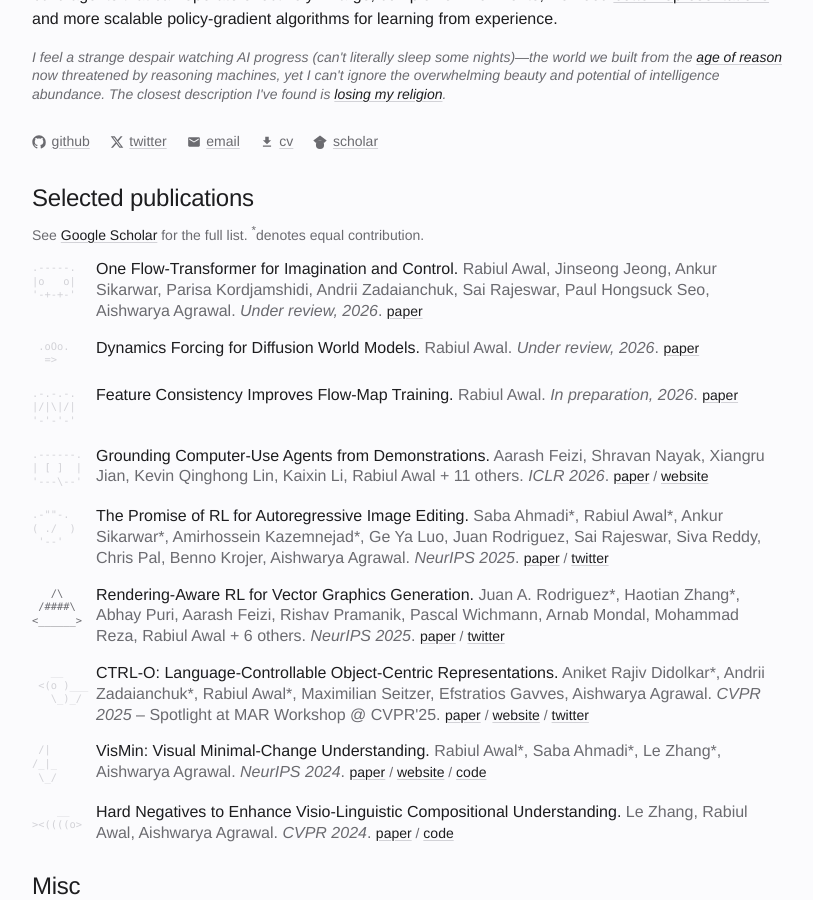
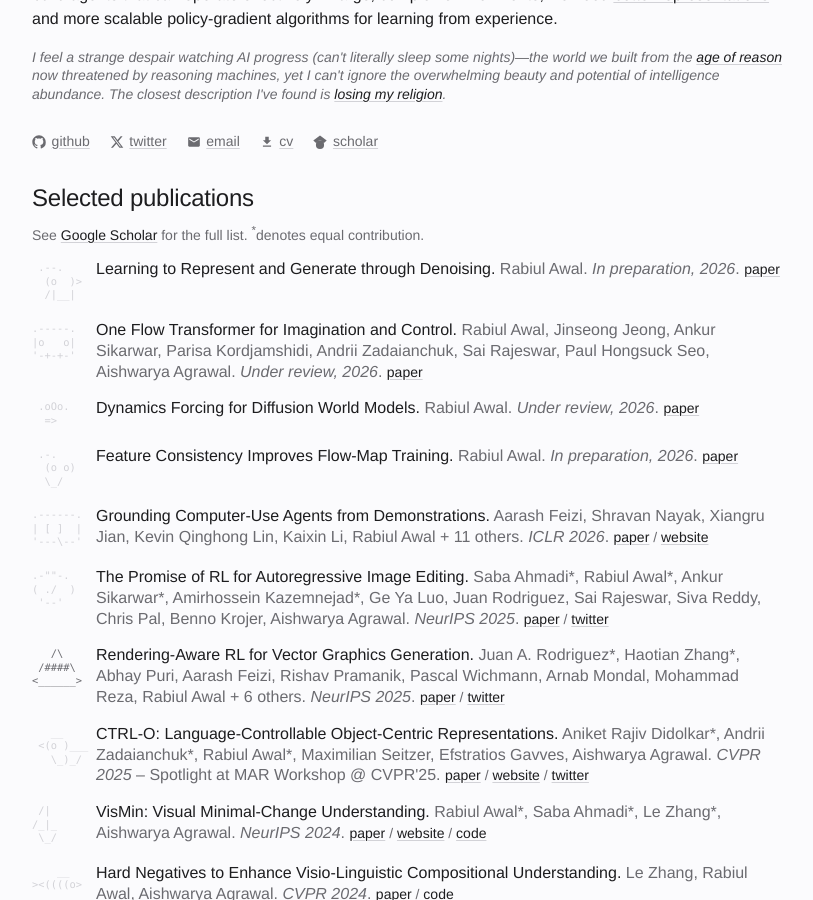
Before and after one commit to rabiulcste/rabiulcste.github.io, a Jekyll site: the page built from index.html, in a window 1280 px wide and 900 px high, scrolled down 472 px. Shown: the whole window, without its empty margins (223-1036 px from the left). Built offline with Jekyll 4.4.1, drawn with Linux system fonts in a browser that asks for light colours.

Commit message:
new paper

```diff
--- a/_includes/pages/about-research.html
+++ b/_includes/pages/about-research.html
@@ -2,16 +2,20 @@
 <p class="publication-list-note">See <a href="https://scholar.google.ca/citations?user=oOcLfUMAAAAJ&hl=en" target="_blank">Google Scholar</a> for the full list. <sup>*</sup>denotes equal contribution.</p>
 
 <div class="publication-list" aria-label="Selected publications">
+  <div class="list-entry"><pre class="entry-art" aria-hidden="true"> .--.
+  (o  )>
+  /|__|</pre><p class="entry-text"><strong class="list-entry-title">Learning to Represent and Generate through Denoising.</strong> Rabiul Awal. <em>In preparation, 2026</em>. <span class="link-group"><a href="https://drive.google.com/file/d/1aoZ66d-IHze9Kn6lJ1Y5XsoEib6jcucG/view?usp=drive_link" target="_blank" rel="noopener noreferrer">paper</a></span></p></div>
+
   <div class="list-entry"><pre class="entry-art" aria-hidden="true">.-----.
 |o   o|
-'-+-+-'</pre><p class="entry-text"><strong class="list-entry-title">One Flow-Transformer for Imagination and Control.</strong> Rabiul Awal, Jinseong Jeong, Ankur Sikarwar, Parisa Kordjamshidi, Andrii Zadaianchuk, Sai Rajeswar, Paul Hongsuck Seo, Aishwarya Agrawal. <em>Under review, 2026</em>. <span class="link-group"><a href="https://drive.google.com/file/d/10zf-t6m6gAShmdtMlVFFv2yhjZFyQJ5y/view?usp=drive_link" target="_blank" rel="noopener noreferrer">paper</a></span></p></div>
+'-+-+-'</pre><p class="entry-text"><strong class="list-entry-title">One Flow Transformer for Imagination and Control.</strong> Rabiul Awal, Jinseong Jeong, Ankur Sikarwar, Parisa Kordjamshidi, Andrii Zadaianchuk, Sai Rajeswar, Paul Hongsuck Seo, Aishwarya Agrawal. <em>Under review, 2026</em>. <span class="link-group"><a href="https://drive.google.com/file/d/10zf-t6m6gAShmdtMlVFFv2yhjZFyQJ5y/view?usp=drive_link" target="_blank" rel="noopener noreferrer">paper</a></span></p></div>
 
   <div class="list-entry"><pre class="entry-art" aria-hidden="true"> .oOo.
   =></pre><p class="entry-text"><strong class="list-entry-title">Dynamics Forcing for Diffusion World Models.</strong> Rabiul Awal. <em>Under review, 2026</em>. <span class="link-group"><a href="https://openreview.net/forum?id=666zLHqL0t" target="_blank" rel="noopener noreferrer">paper</a></span></p></div>
 
-  <div class="list-entry"><pre class="entry-art" aria-hidden="true">.-.-.-.
-|/|\|/|
-'-'-'-'</pre><p class="entry-text"><strong class="list-entry-title">Feature Consistency Improves Flow-Map Training.</strong> Rabiul Awal. <em>In preparation, 2026</em>. <span class="link-group"><a href="https://drive.google.com/file/d/1tt0go1c69HqtN3LTCYLwY_RtD0HzMhqW/view?usp=drive_link" target="_blank" rel="noopener noreferrer">paper</a></span></p></div>
+  <div class="list-entry"><pre class="entry-art" aria-hidden="true"> .-.
+  (o o)
+  \_/</pre><p class="entry-text"><strong class="list-entry-title">Feature Consistency Improves Flow-Map Training.</strong> Rabiul Awal. <em>In preparation, 2026</em>. <span class="link-group"><a href="https://drive.google.com/file/d/1tt0go1c69HqtN3LTCYLwY_RtD0HzMhqW/view?usp=drive_link" target="_blank" rel="noopener noreferrer">paper</a></span></p></div>
 
   <div class="list-entry"><pre class="entry-art" aria-hidden="true">.------.
 | [ ]  |
```
